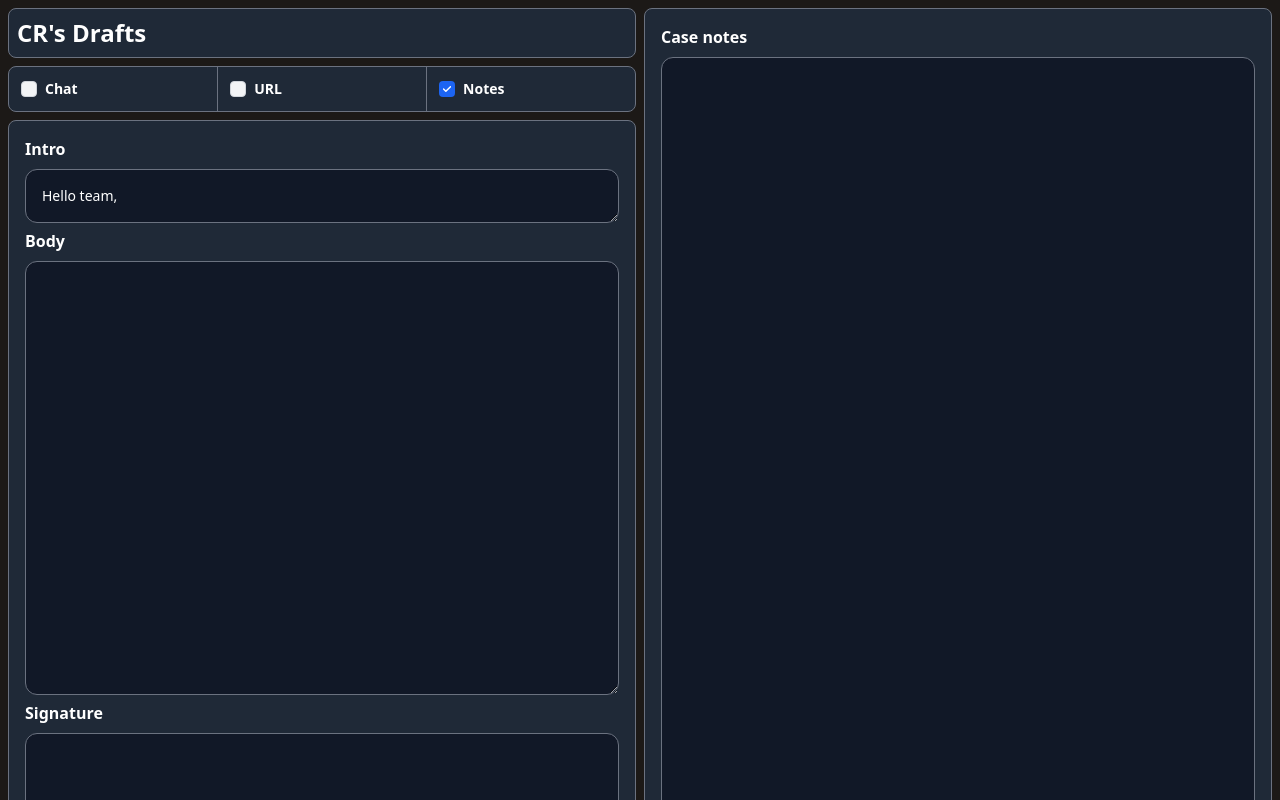
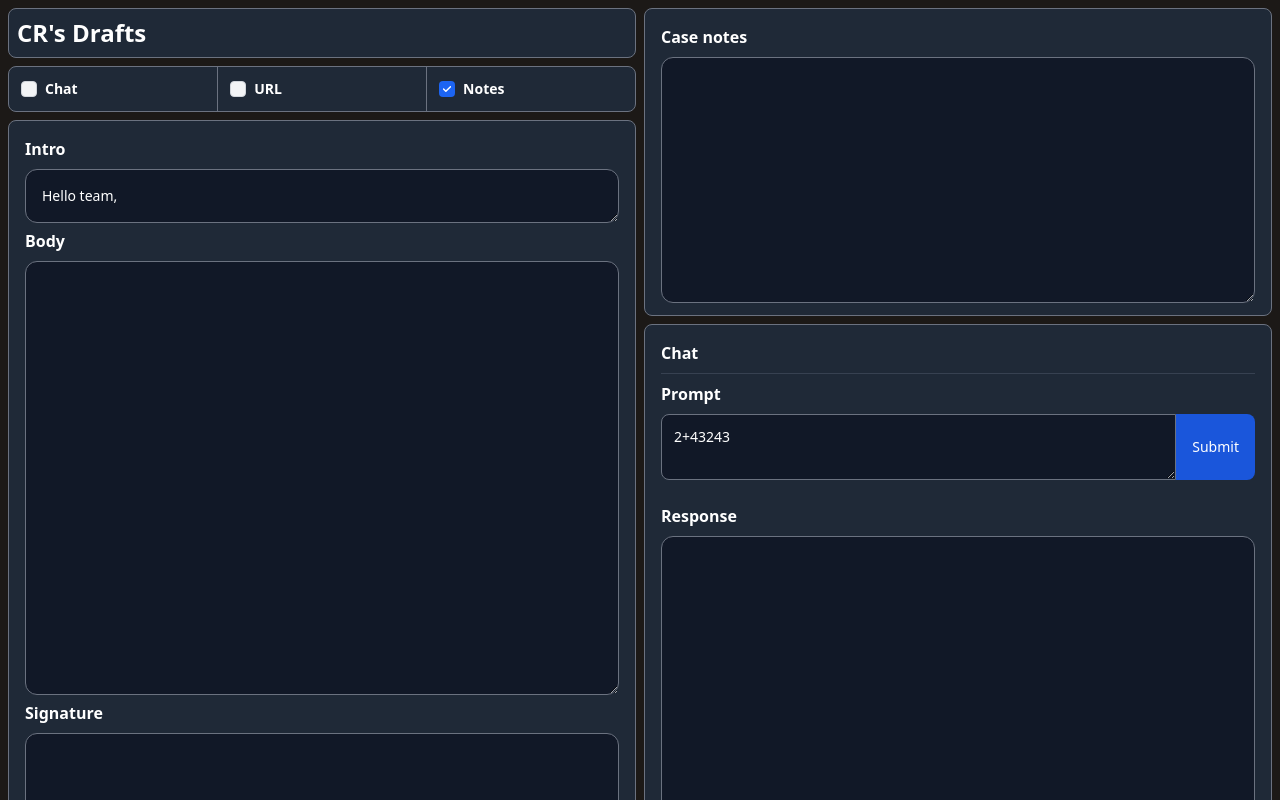
Before and after one commit to SanchezPepe/canner-drafts, a Nuxt app: page / in a window 1280 px wide. Shown: the top 800 px of the page. Built offline with nearby package versions, Linux system fonts and the light colour scheme.

Commit message:
added chat block

```diff
--- a/components/main.vue
+++ b/components/main.vue
@@ -88,11 +88,11 @@
 
     <!-- Right panel -->
     <div class="grid grid-cols-1 h-full gap-2">
+      <!-- Case notes -->
       <div
         v-if="checkboxes[2].checked"
         class="border border-gray-500 rounded-lg bg-gray-800 text-white p-4"
       >
-        <!-- Case notes -->
         <TextArea
           @emitData="(data) => (notes = data)"
           label="Case notes"
@@ -101,6 +101,44 @@
         ></TextArea>
       </div>
 
+      <!-- Chat -->
+      <div class="border border-gray-500 rounded-lg bg-gray-800 text-white p-4">
+        <label for="header" class="font-bold"> Chat </label>
+
+        <hr class="h-px my-2 bg-gray-700 border-0" />
+
+        <label for="header" class="font-bold"> Prompt </label>
+        <div class="flex mt-2">
+          <!-- Prompt -->
+          <textarea
+            class="w-full p-3 text-sm text-white border border-gray-500 rounded-l-lg bg-gray-900 focus:ring-blue-500 focus:border-blue-500"
+            v-model="prompt"
+            required
+            :rows="2"
+          />
+
+          <!-- Submit button -->
+          <button
+            @click="fetchGpt3Response"
+            class="text-white bg-blue-700 hover:bg-blue-800 font-medium rounded-r-lg text-sm px-4 py-2 dark:bg-blue-600"
+          >
+            Submit
+          </button>
+        </div>
+
+        <br />
+
+        <!-- Response -->
+        <TextArea
+          @emitData="(data) => (response = data)"
+          label="Response"
+          :rows="20"
+          :disabled="true"
+          :text="response"
+        ></TextArea>
+      </div>
+
+      <!-- Browser -->
       <div v-if="checkboxes[1].checked">
         <div class="flex">
           <input
@@ -138,7 +176,30 @@ export default {
       body: "",
       notes: "",
       header: "Hello team,",
+      prompt: "2+43243",
+      response: "",
+      key: "Bearer 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",
     });
+
+    async function fetchGpt3Response() {
+      const { post } = useFetch("/api/chat");
+
+      try {
+        const res = await post({
+          prompt: prompt.value,
+        });
+
+        console.log(",fs,", res);
+
+        if (res.ok) {
+          response.value = res.data.choices[0].text;
+        } else {
+          console.error("Error:", res.error);
+        }
+      } catch (err) {
+        console.error(err);
+      }
+    }
 
     function clear() {
       state.input1 = "";
@@ -163,6 +224,7 @@ export default {
       ...toRefs(state),
       copyToClipboard,
       clear,
+      fetchGpt3Response,
     };
   },
 };
```
